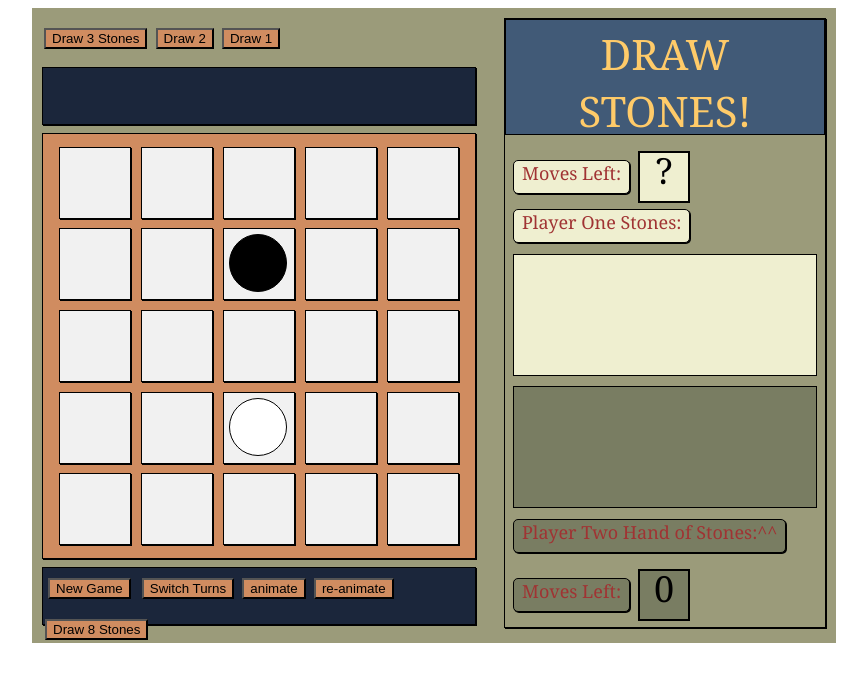
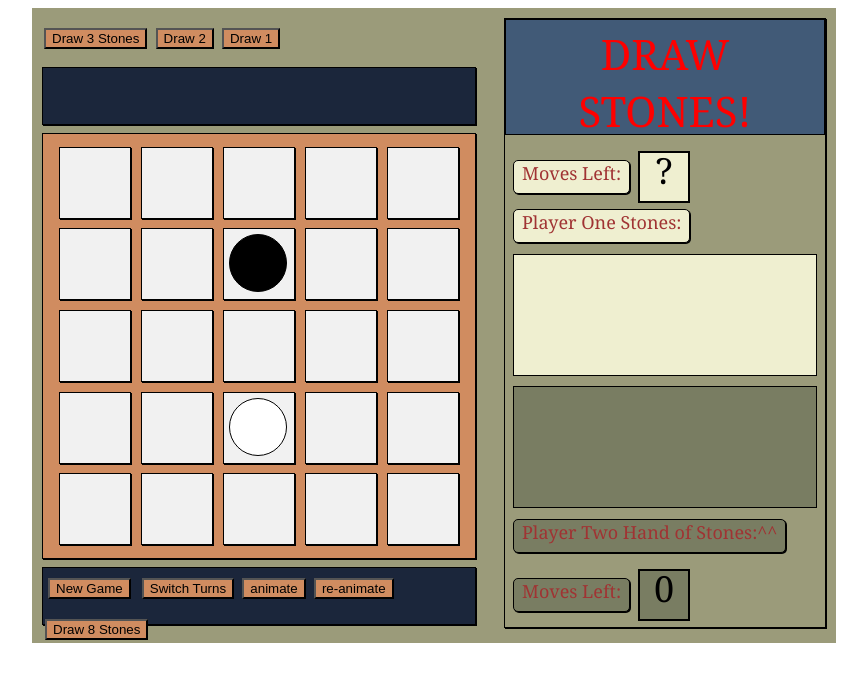
Before and after one commit to dtklumpp/elements, a plain HTML site: page index.html in a window 1280 px wide. Both pictures are taken after a click on the element 464 px from the left and 263 px from the top of the page. Shown: the whole page, without its empty margins (206-1073 px from the left). Drawn offline with nearby package versions, Linux system fonts and the light colour scheme.

Commit message:
flash announcements plus add announcements

```diff
--- a/js/app.js
+++ b/js/app.js
@@ -44,6 +44,7 @@ let drewStones = false;
 //ok this one reallyhacky
 let somebodyWon = false;
 let winner1;
+let announceToggler = true;
 
 //anyway this one is for animation
 let isAnimate = false;
@@ -306,7 +307,18 @@ const isEmpty = function(checkSquare){
 }
 
 const announce = function(announcement1){
+    console.log('announce toggler: '+announceToggler);
+    announceToggler = !announceToggler;
+    console.log('announce toggler: '+announceToggler);
+    if(announceToggler){
+        $('#announcements').css('color', 'red');
+    }
+    else{
+        $('#announcements').css('color', '#ffcb69');
+    }
     $('#announcements').text(announcement1); // set announcement area
+    //$('announcements').addClass('flashit');
+    //setTimeout(function(){$('announcements').removeClass('flashit');}, 1000);
 }
 
 //checks if there's a mountain in the way of the Sage
@@ -403,6 +415,7 @@ const waterAction = function(targetSq){
         waterIDs.push(activePiece.parent().attr('id'));
         waterCounter = 1;
         //resetActivePiece();
+        announce('Flow, Water!!');
     }
 }
 
@@ -488,6 +501,7 @@ const earthDrillAction = function(targetSq){
         if(!isEmpty(targetSq)){
             console.log('earth drill action');
             targetSq.empty();
+            announce('Stoned!!!');
         }
         earthDrill = false;
         midAction = false;
@@ -571,6 +585,7 @@ const sageAction = function(targetSq){
             }
             else{
                 console.log('mountain drill');
+                announce("mountain'ed!");
             }
 
 
```
Also changed, not shown: css/main.css (+21 -0 lines).
